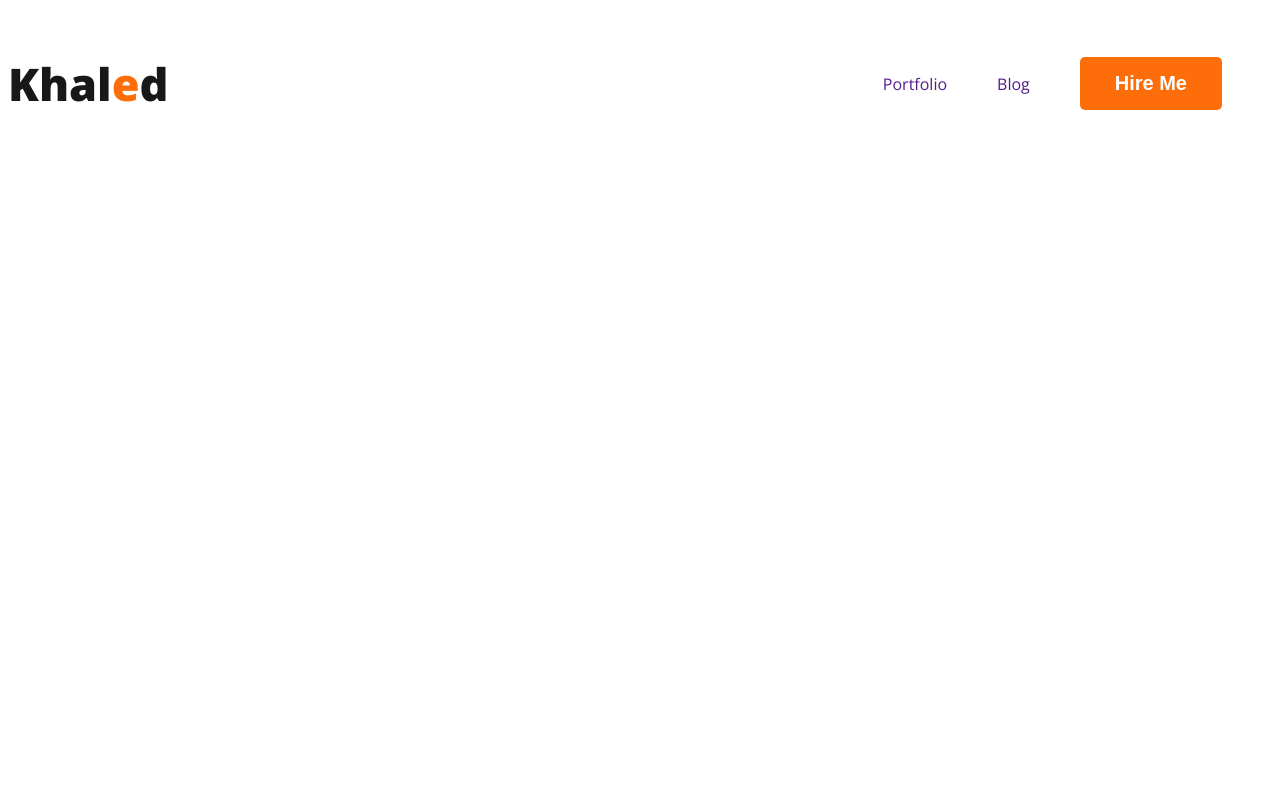
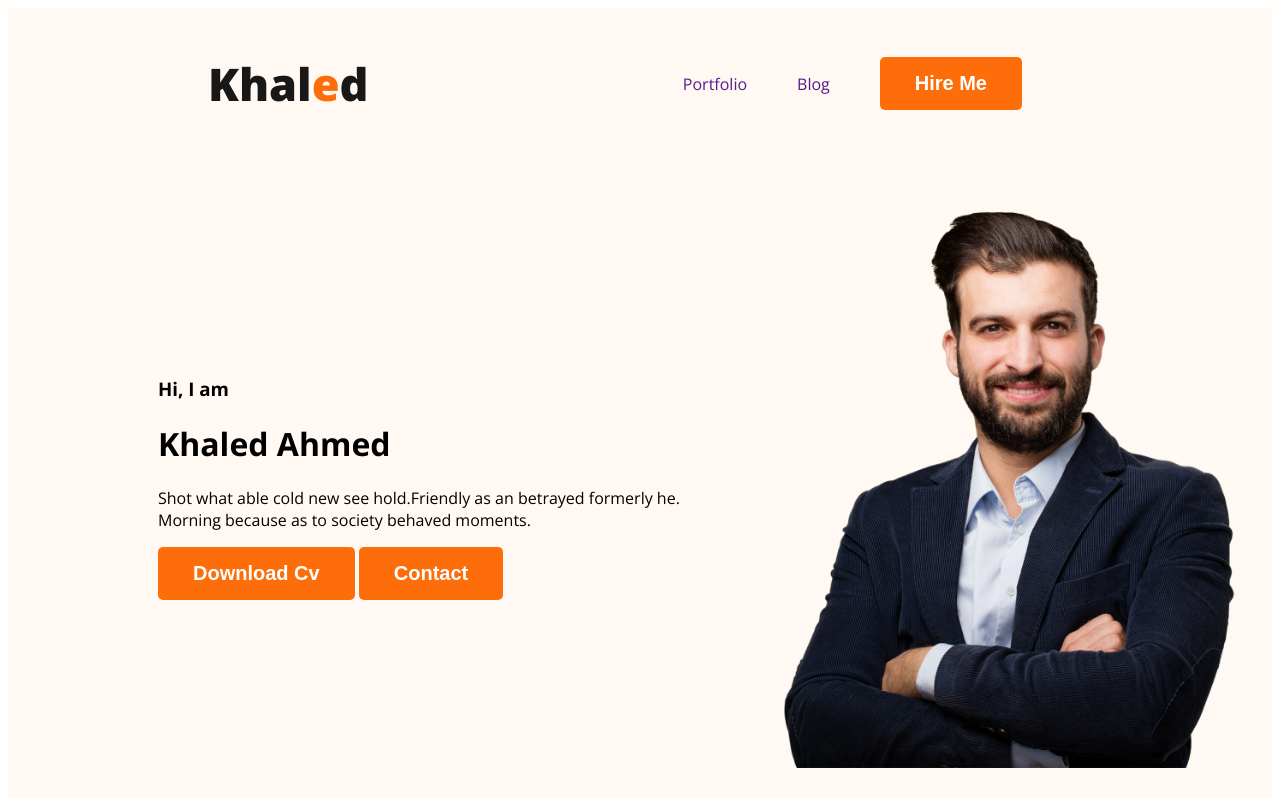
Before and after one commit to KhaledAhmed2004/web-developer-portfolio, a plain HTML site: page index.html in a window 1280 px wide. Drawn offline with nearby package versions, Linux system fonts and the light colour scheme.

Commit message:
banner content added

```diff
--- a/index.html
+++ b/index.html
@@ -10,7 +10,7 @@
     <link rel="stylesheet" href="styles/portfolio.css">
 </head>
 <body>
-    <head>
+    <header class="header">
         <nav>
             <h3 class="nav-tittle">Khal<span class="text-primary">e</span>d</h3>
             <ul>
@@ -19,7 +19,17 @@
                 <li><button class="btn-primary">Hire Me</button></li>
             </ul>
         </nav>
-    </head>
+        <div class="banner">
+            <div class="banner-content">
+                <h3 class="banner-greeting">Hi, I  am</h3>
+                <h1 class="banner-tittle">Khaled Ahmed</h1>
+                <p>Shot what able cold new see hold.Friendly as an betrayed formerly he. Morning because as to society behaved moments.</p>
+                <button class="btn-primary">Download Cv</button>
+                <button class="btn-primary">Contact</button>
+            </div>
+            <img src="images/hardy.png" class="profile-pic">
+        </div>
+    </header>
     <main>
 
     </main>
--- a/styles/portfolio.css
+++ b/styles/portfolio.css
@@ -20,6 +20,7 @@
   display: flex;
   align-items: center;
   justify-content: space-between;
+  margin: 0 200px;
 }
 .nav-tittle {
   color: #181818;
@@ -38,3 +39,15 @@
   text-decoration: none;
   color: 474747;
 }
+/* Header related style  */
+.header{
+    background-color: #FFF8F3;;
+}
+.banner{
+    padding: 30px 30px 30px 150px;
+    display: flex;
+    align-items: center;
+}
+.banner .profile-pic{
+    width: 500px;
+}
```
